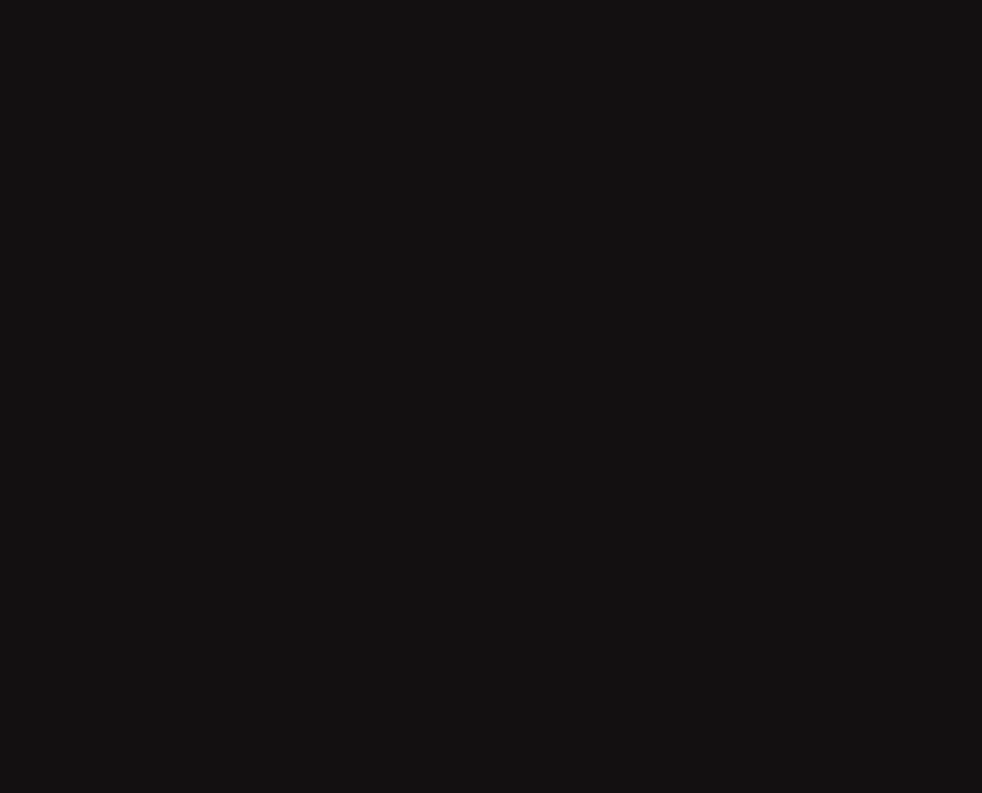
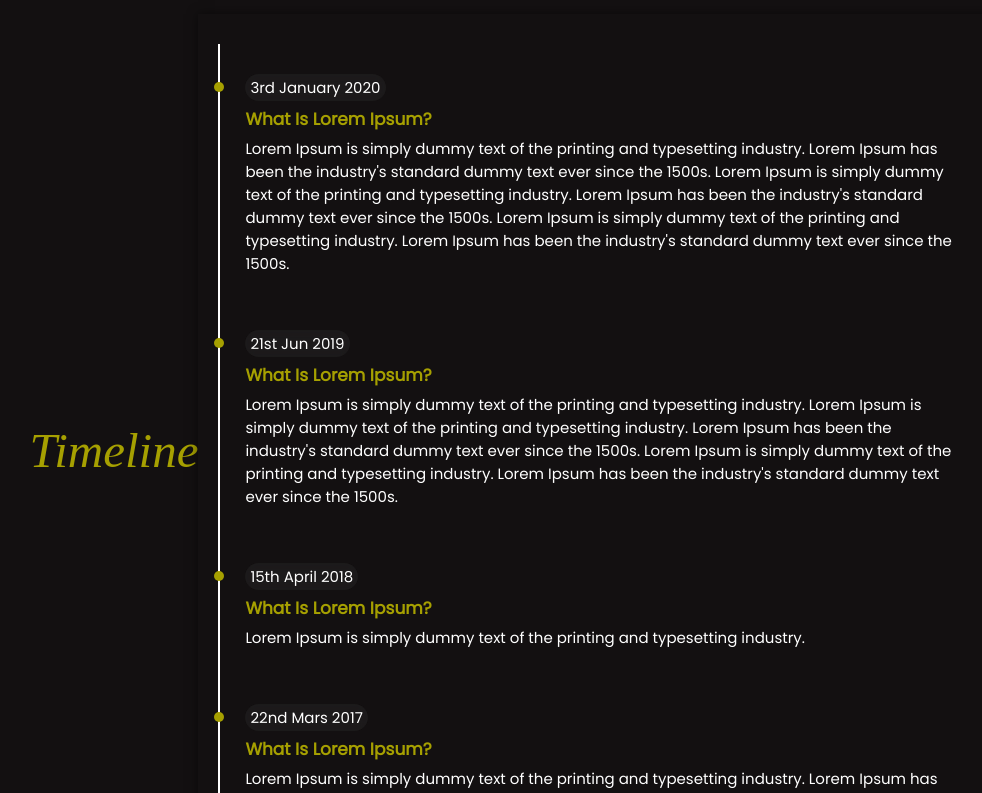
Before and after one commit to harish18092002/one-page-portfolio, an Angular app: page /home in a window 1280 px wide. Shown: the part 2200-2993 px from the top of the page, without its empty margins (126-1108 px from the left). Built offline with nearby package versions, Linux system fonts and the light colour scheme; a web font is replaced by a local one.

Commit message:
timeline

```diff
--- a/src/app/timeline/timeline.component.css
+++ b/src/app/timeline/timeline.component.css
@@ -1,4 +1,109 @@
+/* body {
+    background-color: #131011;
+    height: 100vh;
+} */
+
+@import url('https://fonts.googleapis.com/css2?family=Poppins&display=swap');
+
+*,
+html,
+body {
+    padding: 0px;
+    margin: 0px;
+    box-sizing: border-box;
+    font-family: 'Poppins', sans-serif;
+    perspective: 800px;
+}
+
 body {
     background-color: #131011;
-    height: 100vh;
+    width: 100%;
+    min-height: 100vh;
+    display: flex;
+    justify-content: center;
+    align-items: center;
 }
+
+#heading {
+    color: #A6A001;
+    font-family: ABeeZee;
+    font-size: 49px;
+    font-style: italic;
+    font-weight: 400;
+}
+
+.timeline {
+    width: 800px;
+    background-color: #131011;
+    color: #fff;
+    padding: 30px 20px;
+    box-shadow: 0px 0px 10px rgba(0, 0, 0, .5);
+}
+
+.timeline ul {
+    list-style-type: none;
+    border-left: 2px solid #ffffff;
+    padding: 10px 5px;
+}
+
+.timeline ul li {
+    padding: 20px 20px;
+    position: relative;
+    cursor: pointer;
+    transition: .5s;
+}
+
+.timeline ul li span {
+    display: inline-block;
+    background-color: #3d3d3d3c;
+    backdrop-filter: blur(5px);
+    border-radius: 25px;
+    padding: 2px 5px;
+    font-size: 15px;
+    text-align: center;
+}
+
+.timeline ul li .content h3 {
+    color: #A6A001;
+    font-size: 17px;
+    padding-top: 5px;
+}
+
+.timeline ul li .content p {
+    padding: 5px 0px 15px 0px;
+    font-size: 15px;
+}
+
+.timeline ul li:before {
+    position: absolute;
+    content: '';
+    width: 10px;
+    height: 10px;
+    background-color: #A6A001;
+    border-radius: 50%;
+    left: -11px;
+    top: 28px;
+    transition: .5s;
+}
+
+.timeline ul li:hover {
+    background-color: #071f2a;
+}
+
+.timeline ul li:hover:before {
+    background-color: #0F0;
+    box-shadow: 0px 0px 10px 2px #0F0;
+}
+
+@media (max-width:300px) {
+    .timeline {
+        width: 100%;
+        padding: 30px 5px 30px 10px;
+    }
+
+    .timeline ul li .content h3 {
+        color: #34ace0;
+        font-size: 15px;
+    }
+
+}
--- a/src/app/timeline/timeline.component.html
+++ b/src/app/timeline/timeline.component.html
@@ -1,3 +1,61 @@
 <body>
+    <p id="heading">Timeline</p>
+
+    <div class="timeline">
+        <ul>
+            <li>
+                <span>3rd January 2020</span>
+                <div class="content">
+                    <h3>What Is Lorem Ipsum?</h3>
+                    <p>
+                        Lorem Ipsum is simply dummy text of the printing and typesetting industry. Lorem Ipsum has been
+                        the
+                        industry's standard dummy text ever since the 1500s.
+                        Lorem Ipsum is simply dummy text of the printing and typesetting industry. Lorem Ipsum has been
+                        the
+                        industry's standard dummy text ever since the 1500s.
+                        Lorem Ipsum is simply dummy text of the printing and typesetting industry. Lorem Ipsum has been
+                        the
+                        industry's standard dummy text ever since the 1500s.
+                    </p>
+                </div>
+            </li>
+            <li>
+                <span>21st Jun 2019</span>
+                <div class="content">
+                    <h3>What Is Lorem Ipsum?</h3>
+                    <p>
+                        Lorem Ipsum is simply dummy text of the printing and typesetting industry.
+                        Lorem Ipsum is simply dummy text of the printing and typesetting industry. Lorem Ipsum has been
+                        the
+                        industry's standard dummy text ever since the 1500s.
+                        Lorem Ipsum is simply dummy text of the printing and typesetting industry. Lorem Ipsum has been
+                        the
+                        industry's standard dummy text ever since the 1500s.
+                    </p>
+                </div>
+            </li>
+            <li>
+                <span>15th April 2018</span>
+                <div class="content">
+                    <h3>What Is Lorem Ipsum?</h3>
+                    <p>
+                        Lorem Ipsum is simply dummy text of the printing and typesetting industry.
+                    </p>
+                </div>
+            </li>
+            <li>
+                <span>22nd Mars 2017</span>
+                <div class="content">
+                    <h3>What Is Lorem Ipsum?</h3>
+                    <p>
+                        Lorem Ipsum is simply dummy text of the printing and typesetting industry. Lorem Ipsum has been
+                        the
+                        industry's standard.
+                    </p>
+                </div>
+            </li>
+        </ul>
+    </div>
 
 </body>
--- a/src/index.html
+++ b/src/index.html
@@ -1,13 +1,16 @@
 <!doctype html>
 <html lang="en">
+
 <head>
   <meta charset="utf-8">
   <title>OnePagePortfolio</title>
   <base href="/">
-  <meta name="viewport" content="width=device-width, initial-scale=1">
+  <meta name="viewport" content="width=device-width, initial-scale=1.0">
   <link rel="icon" type="image/x-icon" href="favicon.ico">
 </head>
+
 <body>
   <app-root></app-root>
 </body>
+
 </html>
```
